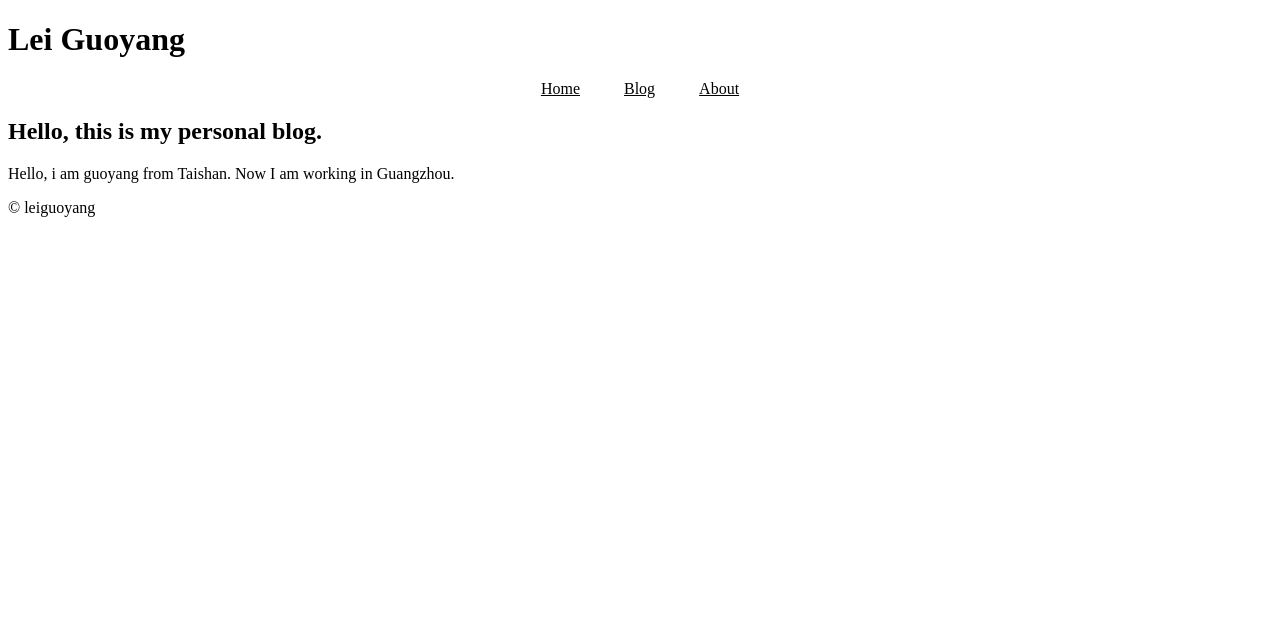
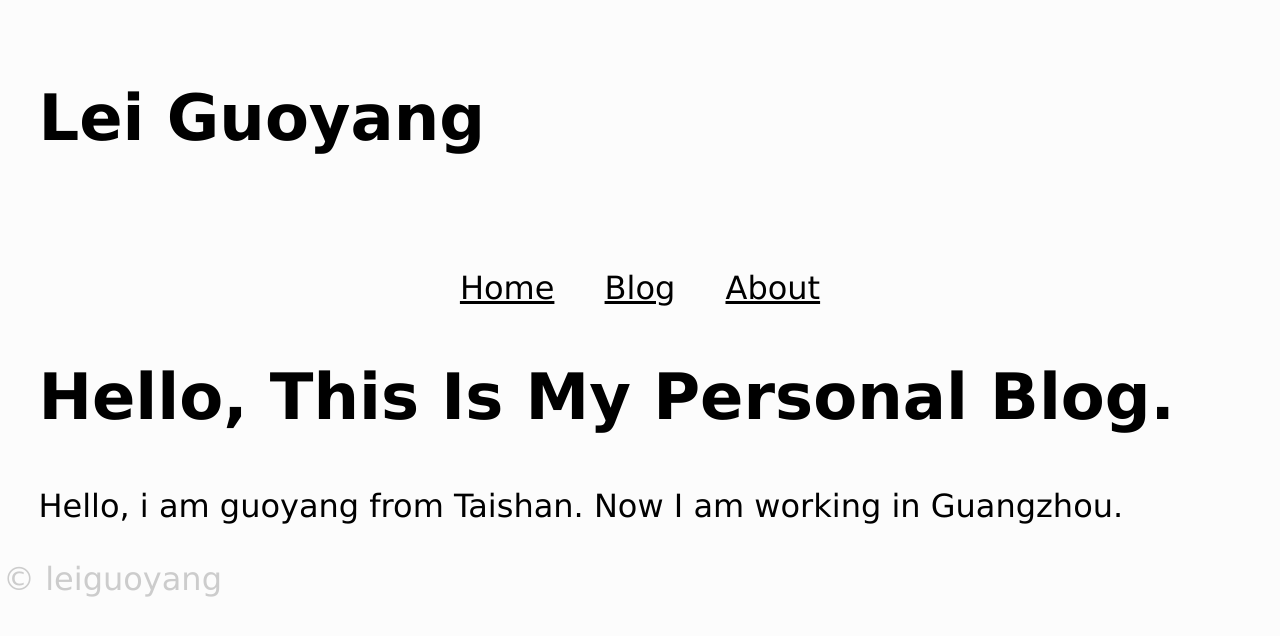
Before and after one commit to leiguoyang/leiguoyang.github.io, a Jekyll site: the page built from index.html, in a window 1280 px wide. Shown: the top 636 px of the page. Built offline with Jekyll 4.4.1, drawn with Linux system fonts in a browser that asks for light colours.

Commit message:
Update default.html

```diff
--- a/_layouts/default.html
+++ b/_layouts/default.html
@@ -3,7 +3,7 @@
 	<head>
 		<title>{{ page.title }}</title>
 		<!--link to mobile stylesheet-->
-		<link rel="stylesheet" href="/css/mobile.css" media="screen and (max-width: 700px)">
+		<link rel="stylesheet" href="/css/mobile.css">
 		<!--link to the stylesheet for links-->
 		<link rel="stylesheet" href="/css/link.css">
 	</head>
```
